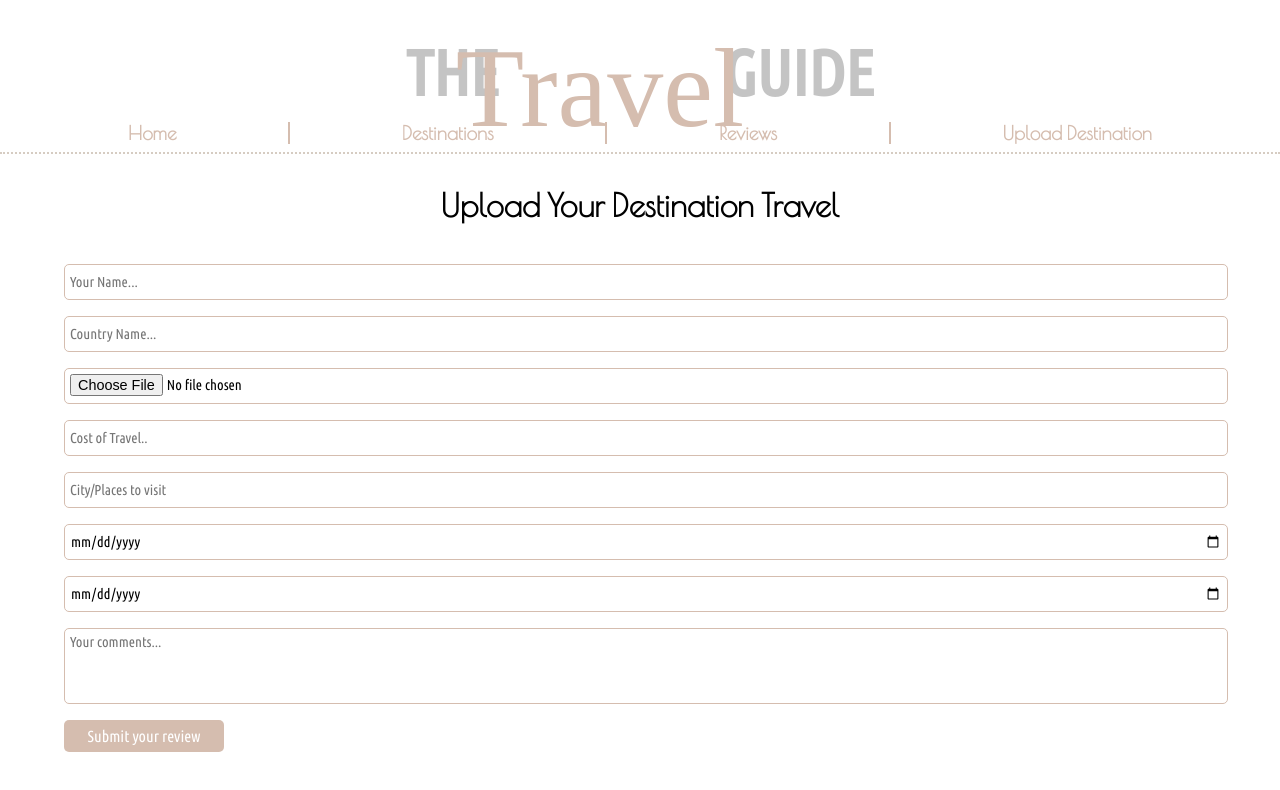
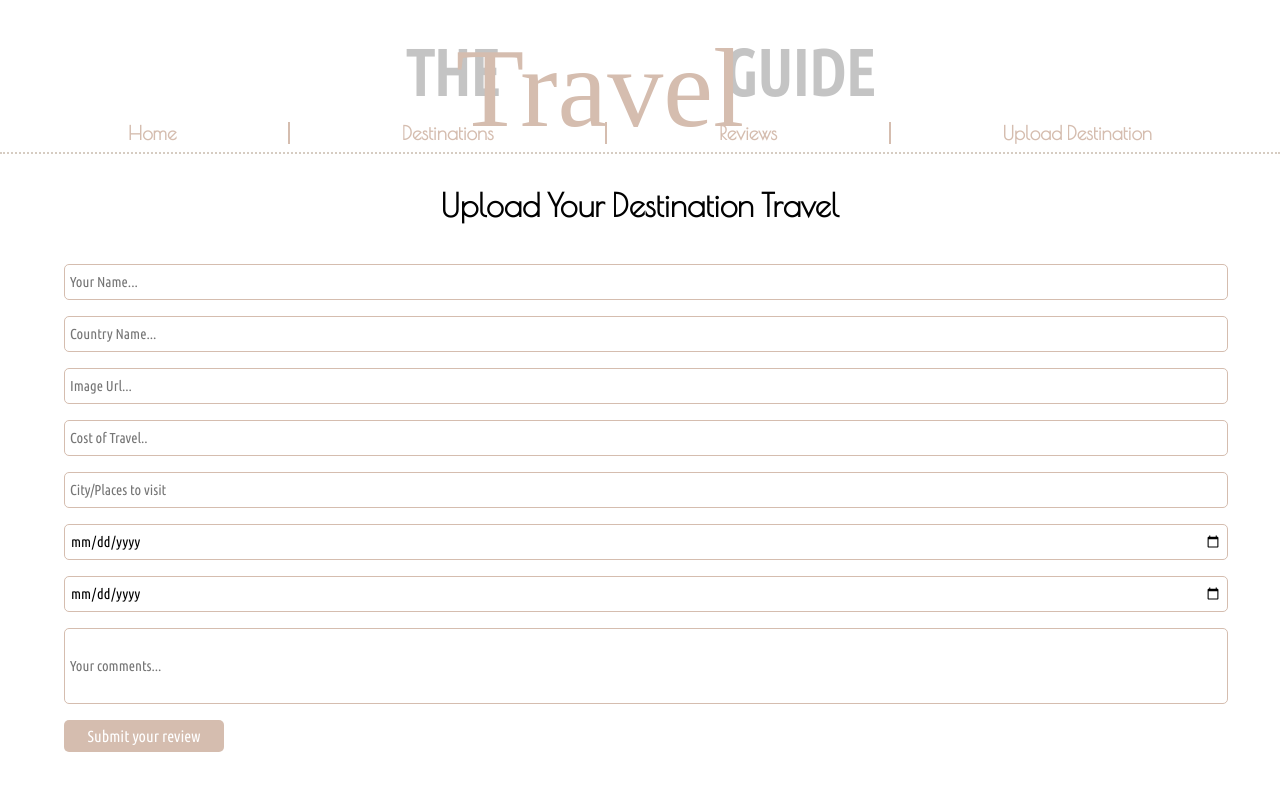
Before and after one commit to lanniiee/travel-log-front, a React (Create React App) app: page /upload/destination in a window 1280 px wide. Shown: the top 790 px of the page. Built offline with nearby package versions, Linux system fonts and the light colour scheme; no server answers; a web font is replaced by a local one.

Commit message:
add in functions for Form

```diff
--- a/src/components/Form/Form.jsx
+++ b/src/components/Form/Form.jsx
@@ -1,51 +1,82 @@
 import "./Form.scss";
+import { useState } from "react";
 
-const Form = () => {
+const Form = ({defaultFormState, handleSubmitForm, formTitle }) => {
+
+    const [destination, setDestination] = useState(defaultFormState);
+
+    const handleValidation = e => {
+        e.preventDefault();
+
+        if (!Object.values(destination).some(value => !value)) {
+            alert("Unable to upload your destination. All fields need to be completed.")
+            return;
+        }
+
+        handleSubmitForm(destination);
+    }
+
+
+
     return (
         <div className="form-container">
-            <h1 className="form-container__title">Upload Your Destination Travel</h1>
-            <form className="form-container__form" onSubmit={""}>
+            <h1 className="form-container__title">{formTitle}</h1>
+            <form className="form-container__form" onSubmit={handleValidation}>
             <input
                     className="form-container__input"
                     type="text"
                     placeholder="Your Name..."
+                    onInput={e => setDestination({...destination, name: e.target.value})}
+                    value={destination.name}
                 />
                 <input
                     className="form-container__input"
                     type="text"
                     placeholder="Country Name..."
+                    onInput={e => setDestination({...destination, location: e.target.value})}
+                    value={destination.location}
                 />
                 <input
                     className="form-container__input"
-                    type="file"
-                    name="location image"
-                    accept="image/*"
+                    type="text"
+                    placeholder="Image Url..."
+                    onInput={e => setDestination({...destination, image: e.target.value})}
+                    value={destination.image}
                 />
                 <input
                     className="form-container__input"
                     type="text"
                     placeholder="Cost of Travel.."
+                    onInput={e => setDestination({...destination, cost: e.target.value})}
+                    value={destination.cost}
                 />
                 <input
                     className="form-container__input"
                     type="text"
                     placeholder="City/Places to visit"
+                    onInput={e => setDestination({...destination, visit: e.target.value})}
+                    value={destination.visit}
                 />
                 <input
                     className="form-container__input"
                     type="date"
                     placeholder="Date visit from..."
+                    onInput={e => setDestination({...destination, dateFrom: e.target.value})}
+                    value={destination.dateFrom}
                 />
                 <input
                     className="form-container__input"
                     type="date"
                     placeholder="Date visit to..."
+                    onInput={e => setDestination({...destination, dateTo: e.target.value})}
+                    value={destination.dateTo}
                 />
-                <textArea
+                <input
                     className="form-container__input comment"
-                    row="4"
-                    column="1"
+                    type="text"
                     placeholder="Your comments..."
+                    onInput={e => setDestination({...destination, comment: e.target.value})}
+                    value={destination.comment}
                 />
                 <button className="form-container__button" type="submit">Submit your review</button>
             </form>
--- a/src/pages/UploadDestination/UploadDestination.jsx
+++ b/src/pages/UploadDestination/UploadDestination.jsx
@@ -2,9 +2,39 @@ import Form from "../../components/Form/Form";
 import "./UploadDestination.scss";
 
 const UploadDestination = () => {
+
+    const handleSubmitForm = async destination => {
+        const res = await fetch( "http://localhost:8080/destination",
+        {
+            method: 'POST',
+            header: {
+                'Accept': 'application/json',
+                'Content-Type': 'application/json'
+            },
+            body: JSON.stringify(destination)
+        });
+        if (res.ok) {
+            alert("Destination review has been added! Thank you for your contribution :)");
+        } else {
+            alert("Something went wrong");
+        }
+    };
+
+    const defaultFormState = {
+        name: "",
+        location: "",
+        image: "",
+        cost: "",
+        visit: "",
+        dateFrom: "",
+        dateTo: "",
+        comment: ""
+    }
+
+
     return (
         <div className="uploadDestination">
-            <Form />
+            <Form defaultFormState={defaultFormState} handleSubmitForm={handleSubmitForm} formTitle="Upload Your Destination Travel"/>
         </div>
     )
 }
--- a/src/pages/UploadReviews/UploadReviews.jsx
+++ b/src/pages/UploadReviews/UploadReviews.jsx
@@ -3,6 +3,7 @@ import "./UploadReviews.scss";
 const UploadReviews = () => {
 
 
+
 }
 
 export default UploadReviews;
```
